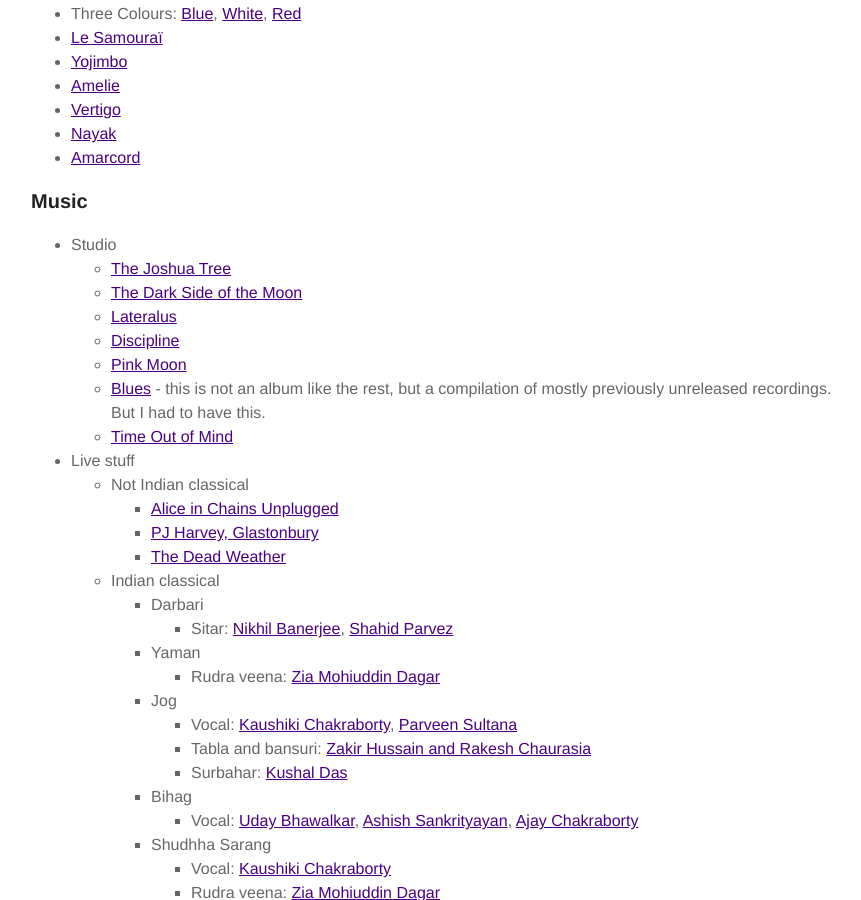
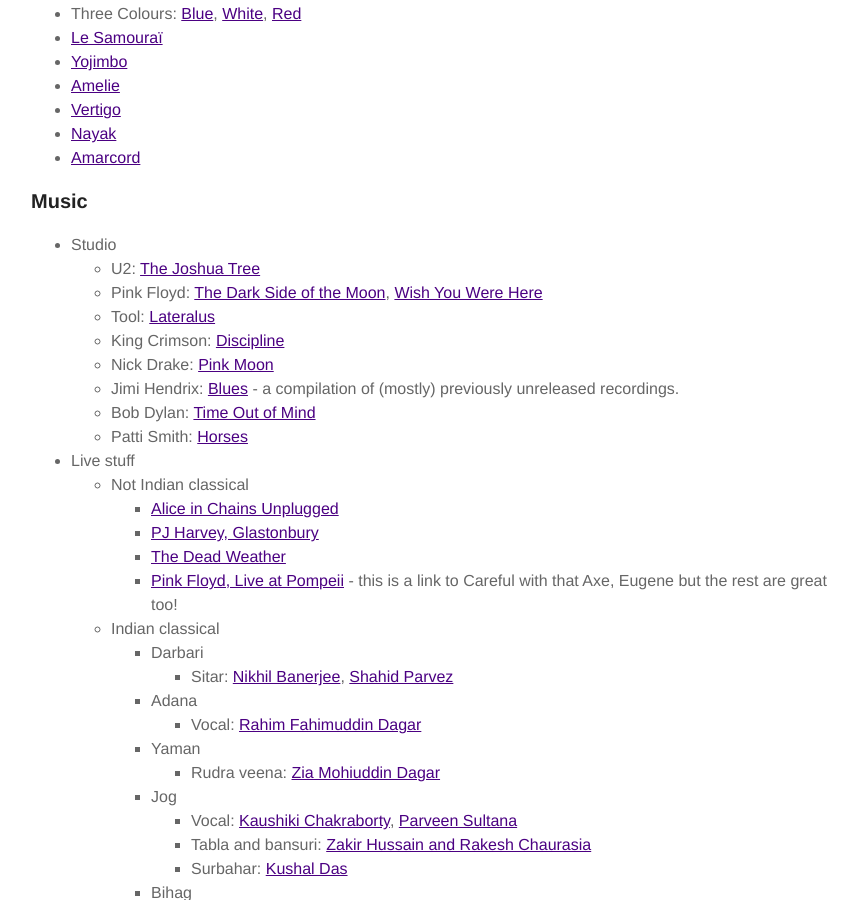
Before and after one commit to anirvanchowdhury/anirvanchowdhury.github.io, a Jekyll site: the page built from fun.md, in a window 1280 px wide and 900 px high, scrolled down 567 px. Shown: the whole window, without its empty margins (204-1065 px from the left). Built offline with Jekyll 4.4.1, drawn with Linux system fonts in a browser that asks for light colours.

Commit message:
fun update

```diff
--- a/fun.md
+++ b/fun.md
@@ -17,22 +17,26 @@ Things I like. Not in a strict preference order, but usually there's a reason wh
 
 ### Music
 * Studio
-	* [The Joshua Tree](https://www.allmusic.com/album/the-joshua-tree-mw0000196162)
-	* [The Dark Side of the Moon](https://www.allmusic.com/album/the-dark-side-of-the-moon-mw0000191308)
-	* [Lateralus](https://www.allmusic.com/album/lateralus-mw0000002072)
-	* [Discipline](https://www.allmusic.com/album/discipline-mw0000196148)
-	* [Pink Moon](https://www.allmusic.com/album/pink-moon-mw0000315191)
-	* [Blues](https://www.allmusic.com/album/blues-mw0000111756) - this is not an album like the rest, but a compilation of mostly previously unreleased recordings. But I had to have this.
-	* [Time Out of Mind](https://www.allmusic.com/album/time-out-of-mind-mw0000026150)
+	* U2: [The Joshua Tree](https://www.allmusic.com/album/the-joshua-tree-mw0000196162)
+	* Pink Floyd: [The Dark Side of the Moon](https://www.allmusic.com/album/the-dark-side-of-the-moon-mw0000191308), [Wish You Were Here](https://www.allmusic.com/album/wish-you-were-here-mw0000650633)
+	* Tool: [Lateralus](https://www.allmusic.com/album/lateralus-mw0000002072)
+	* King Crimson: [Discipline](https://www.allmusic.com/album/discipline-mw0000196148)
+	* Nick Drake: [Pink Moon](https://www.allmusic.com/album/pink-moon-mw0000315191)
+	* Jimi Hendrix: [Blues](https://www.allmusic.com/album/blues-mw0000111756) - a compilation of (mostly) previously unreleased recordings.
+	* Bob Dylan: [Time Out of Mind](https://www.allmusic.com/album/time-out-of-mind-mw0000026150)
+	* Patti Smith: [Horses](https://www.allmusic.com/album/horses-mw0000198924)
 
 * Live stuff
 	* Not Indian classical
 		* [Alice in Chains Unplugged](https://www.youtube.com/watch?v=VzV6-3kyXKA)
 		* [PJ Harvey, Glastonbury](https://www.youtube.com/watch?v=bkJhCOQaCDc)
 		* [The Dead Weather](https://www.youtube.com/watch?v=SRyYk0FBOXU&t=4s)
+		* [Pink Floyd, Live at Pompeii](https://www.youtube.com/watch?v=YtZqNAI4pBk) - this is a link to Careful with that Axe, Eugene but the rest are great too!
 	* Indian classical
 		* Darbari
 			* Sitar: [Nikhil Banerjee](https://www.youtube.com/watch?v=EUiDVRfYwmQ), [Shahid Parvez](https://www.youtube.com/watch?v=cb6kvPdQPSY)
+		* Adana
+			* Vocal: [Rahim Fahimuddin Dagar](https://www.youtube.com/watch?v=maPAKmHJLgA)
 		* Yaman
 			* Rudra veena: [Zia Mohiuddin Dagar](https://www.youtube.com/watch?v=q5trNs7M3MU)
 		* Jog
```
